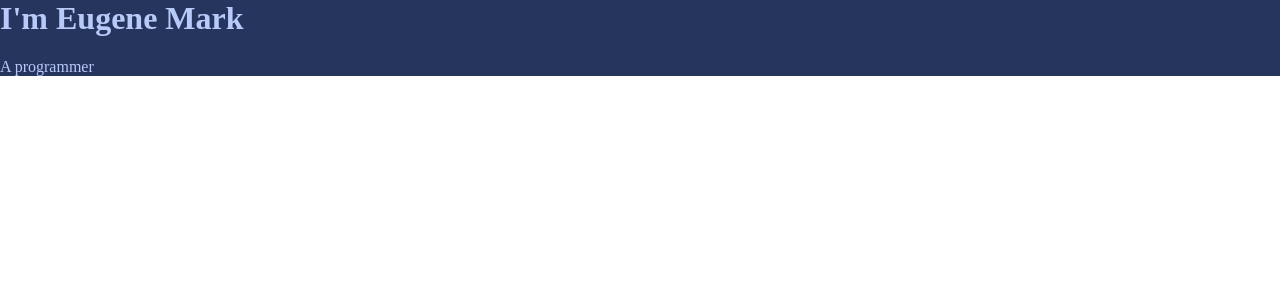
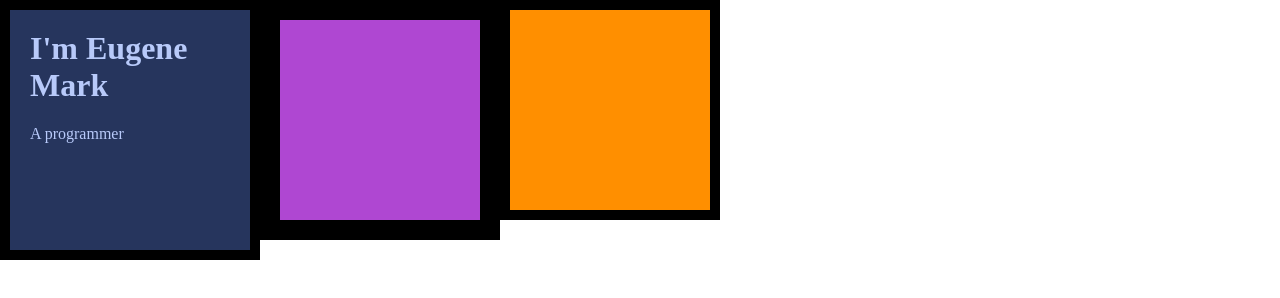
Before and after one commit to Mark-Eugene-Barasu/CSS-with-Angela-Yu, a plain HTML site: page index.html in a window 1280 px wide. Drawn offline with Linux system fonts and the light colour scheme.

Commit message:
box-modules in CSS

```diff
--- a/CSS/styles.css
+++ b/CSS/styles.css
@@ -17,7 +17,28 @@ h1 {
     margin-top: 0px;
 }
 
-div {
+.main_container {
+    display: flex;
+}
+.top_container {
     background-color: var(--color1);
     color: #b8cafa;
+    width: 200px;
+    height: 200px;
+    border: 10px solid black;
+    padding: 20px;
 }
+
+.middle_container {
+    width: 200px;
+    height: 200px;
+    background-color: var(--color2);
+    border: 20px solid black;
+}
+
+.bottom_container {
+    width: 200px;
+    height: 200px;
+    background-color: var(--color3);
+    border: 10px solid black;
+}
--- a/index.html
+++ b/index.html
@@ -9,10 +9,16 @@
     <link rel="shortcut icon" href="./logo.png" type="image/x-icon">
 </head>
 <body>
-    <div class="">
+    <div class="main_container">
+        <div class="top_container">
         <h1>I'm Eugene Mark </h1>
-        <p>A programmer</p>
+            <p>A programmer</p>
+        </div>
+        <div class="middle_container"></div>
+        <div class="bottom_container"></div>
+
     </div>
+
 
 </body>
 </html>
```
